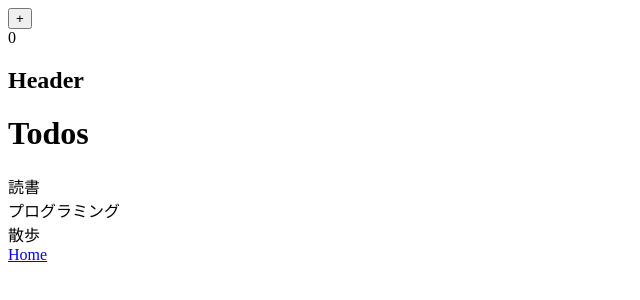
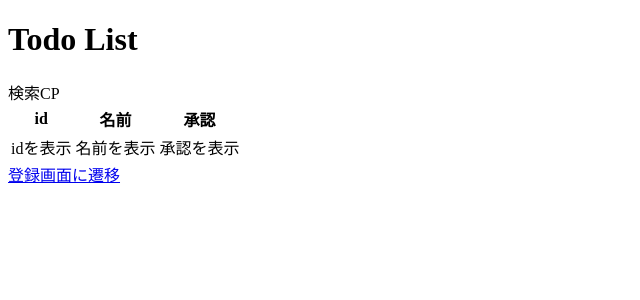
Before and after one commit to ishidakouki/-, a Next.js app in the folder React/Next/nextjs13/: page / in a window 1280 px wide. Shown: the top 300 px of the page, without its empty margins (0-640 px from the left). Built offline with nearby package versions, Linux system fonts and the light colour scheme.

Commit message:
一覧、検索、登録ページ作成

```diff
--- /dev/null
+++ b/React/Next/nextjs13/app/component/index.tsx
@@ -0,0 +1,20 @@
+
+export default function create () {
+
+    return (
+        <div>
+            <table className="custom-table">
+                <thead>
+                    <th>id</th>
+                    <th>名前</th>
+                    <th>承認</th>
+                </thead>
+                <tbody>
+                    <td>idを表示</td>
+                    <td>名前を表示</td>
+                    <td>承認を表示</td>
+                </tbody>
+            </table>
+        </div>
+    )
+}
--- /dev/null
+++ b/React/Next/nextjs13/app/component/search.tsx
@@ -0,0 +1,9 @@
+
+export default function create () {
+
+    return (
+        <div>
+            検索CP
+        </div>
+    )
+}
--- /dev/null
+++ b/React/Next/nextjs13/app/css/create.css
@@ -0,0 +1,11 @@
+table {
+    width: 100%;
+    border-collapse: collapse;
+    /* その他のスタイルを追加 */
+  }
+
+  th, td {
+    border: 1px solid #ccc;
+    padding: 8px;
+    /* その他のスタイルを追加 */
+  }
--- /dev/null
+++ b/React/Next/nextjs13/app/css/index.css
@@ -0,0 +1,15 @@
+body {
+    margin: 0;
+    font-family: -apple-system, BlinkMacSystemFont, "Segoe UI", "Roboto", "Oxygen",
+      "Ubuntu", "Cantarell", "Fira Sans", "Droid Sans", "Helvetica Neue",
+      sans-serif;
+    -webkit-font-smoothing: antialiased;
+    -moz-osx-font-smoothing: grayscale;
+    font-family: "Times New Roman", Times, serif;
+    background-color: #008080;
+  }
+
+  code {
+    font-family: source-code-pro, Menlo, Monaco, Consolas, "Courier New",
+      monospace;
+  }
--- a/React/Next/nextjs13/app/layout.tsx
+++ b/React/Next/nextjs13/app/layout.tsx
@@ -1,6 +1,4 @@
 "use client";
-
-import { useState } from "react"
 
 export default function RootLayout({
   children,
@@ -8,14 +6,10 @@ export default function RootLayout({
   children: React.ReactNode
 }) {
 
-  const [count, setCount] = useState(0)
-
   return (
     <html lang="en">
       <body>
-        <button onClick={() => setCount(count + 1)}>+</button>
-        <div>{count}</div>
-        <h2>Header</h2>{children}</body>
+        <h1>Todo List</h1>{children}</body>
     </html>
   )
 }
--- a/React/Next/nextjs13/app/page.tsx
+++ b/React/Next/nextjs13/app/page.tsx
@@ -1,29 +1,47 @@
 import Link from "next/link";
+import Index from "./component/index";
+import Search from "./component/search";
 
-type Todo = {
-  title: string;
-};
+export default function create () {
 
-//API取得関数
-async function getData() {
-  const res = await fetch("http://localhost:3000/api/todos",{
-    next:{
-      revalidate:10,
-  }});
-  return res.json();
+  return (
+    <div>
+      <Search></Search>
+      <Index></Index>
+      <Link href="/create">登録画面に遷移</Link>
+    </div>
+  )
 }
 
-export default async function Page () {
-  //APIを取得
-  const todos:Todo[]= await getData();
 
-  return (
-    <>
-      <h1>Todos</h1>
-      {todos.map((todo) => (
-        <div>{todo.title}</div>
-      ))}
-      <Link href="/">Home</Link>
-    </>
-  )
-}
+
+
+
+
+
+
+
+
+// type Todo = {
+//   title: string;
+// };
+
+// //API取得関数
+// async function getData() {
+//   const res = await fetch("http://localhost:3000/api/todos",{
+//     next:{
+//       revalidate:10,
+//   }});
+//   return res.json();
+// }
+
+// export default async function Page () {
+//   //APIを取得
+//   const todos:Todo[]= await getData();
+
+//   return (
+//     <>
+//       <Link href="/create">登録画面</Link>
+//     </>
+//   )
+// }
--- a/React/Next/nextjs13/app/page2/page.tsx
+++ /dev/null
@@ -1,3 +0,0 @@
-export default function Page () {
-  return <h1>page2</h1>
-}
--- a/React/Next/nextjs13/package.json
+++ b/React/Next/nextjs13/package.json
@@ -19,6 +19,7 @@
     "postcss": "8.4.23",
     "react": "18.2.0",
     "react-dom": "18.2.0",
+    "recoil": "^0.7.7",
     "tailwindcss": "3.3.2",
     "typescript": "5.0.4"
   }
```
Also changed, not shown: React/Next/nextjs13/app/create/page.tsx (added, +10 -0 lines), React/Next/nextjs13/app/page1/page.tsx (deleted, +0 -10 lines), React/Next/nextjs13/app/css/serach.css (added), 1 other file (tests, documents, lock files or other folders).
